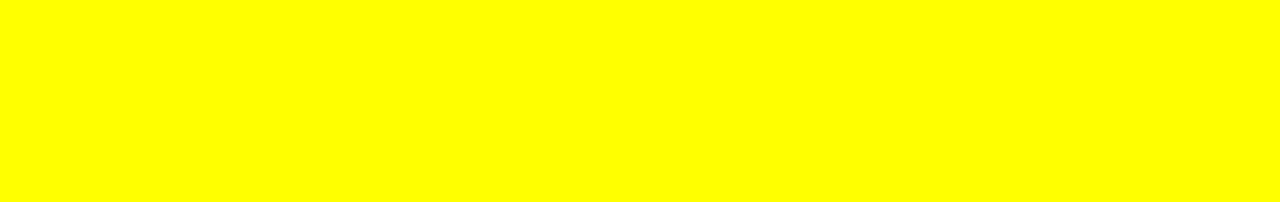
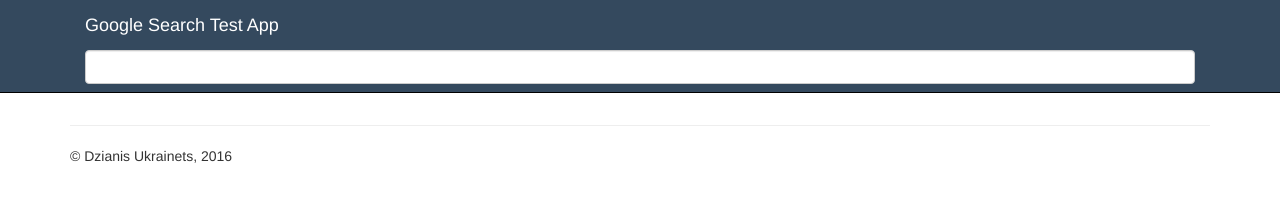
Before and after one commit to DzianisUkrainets/google-search-test-app, a website: page src/public/index.html in a window 1280 px wide. Drawn offline with nearby package versions, Linux system fonts and the light colour scheme; some packages are replaced by stand-ins of ours; files that its build step writes are made by us from their sources.

Commit message:
added html layout

```diff
--- a/src/public/index.html
+++ b/src/public/index.html
@@ -1,16 +1,34 @@
 <!DOCTYPE html>
 <html ng-app="searchApp">
 <head>
+	<meta charset="utf-8">
+	<meta http-equiv="X-UA-Compatible" content="IE=edge">
+	<meta name="viewport" content="width=device-width, initial-scale=1">
 	<title>Google Search Test App</title>
+	<link rel="stylesheet" href="https://maxcdn.bootstrapcdn.com/bootstrap/3.3.6/css/bootstrap.min.css" integrity="sha384-1q8mTJOASx8j1Au+a5WDVnPi2lkFfwwEAa8hDDdjZlpLegxhjVME1fgjWPGmkzs7" crossorigin="anonymous">
 	<!-- inject:css -->
 	<!-- endinject -->
 </head>
 <body ng-controller="HomeController as home">
-		<h1 ng-bind="home.text"></h1>
-
+<header class="navbar navbar-fixed-top">
+	<div class="container">
+		<a class="navbar-brand" href="#">Google Search Test App</a>
+		<div class="navbar-form"><input type="text" value="" class="form-control search-input"></div>
+	</div>
+</header>
+<div class="container">
+	<div class="row">
+	</div>
+	<hr>
+	<footer class="footer">
+		<p>© Dzianis Ukrainets, 2016</p>
+	</footer>
+</div>
 <script src="https://ajax.googleapis.com/ajax/libs/angularjs/1.5.0/angular.min.js"></script>
 <script type="text/javascript" src="//ajax.googleapis.com/ajax/libs/angularjs/1.5.0/angular-resource.js"></script>
 <!-- inject:js -->
 <!-- endinject -->
+<script src="https://code.jquery.com/jquery-1.12.0.min.js" type="text/javascript"/>
+<script src="https://maxcdn.bootstrapcdn.com/bootstrap/3.3.6/js/bootstrap.min.js" integrity="sha384-0mSbJDEHialfmuBBQP6A4Qrprq5OVfW37PRR3j5ELqxss1yVqOtnepnHVP9aJ7xS" crossorigin="anonymous"></script>
 </body>
 </html>
--- a/src/public/styles/styles.less
+++ b/src/public/styles/styles.less
@@ -1,3 +1,22 @@
+.navbar-form .form-control.search-input {
+	width: 100%;
+}
+
+header.navbar>.container .navbar-brand, .navbar>.container-fluid .navbar-brand {
+	margin-left: 0;
+}
+
 body {
-	background-color: yellow;
+	padding: 105px 0 20px 0;
 }
+
+.navbar-fixed-top {
+	background-color: #34495e;
+	border-bottom: 1px solid black;
+}
+
+.navbar-brand,
+.navbar-brand:hover,
+.navbar-brand:focus {
+	color: white;
+}
```
Lines whose indentation alone changed are shown as unchanged.
